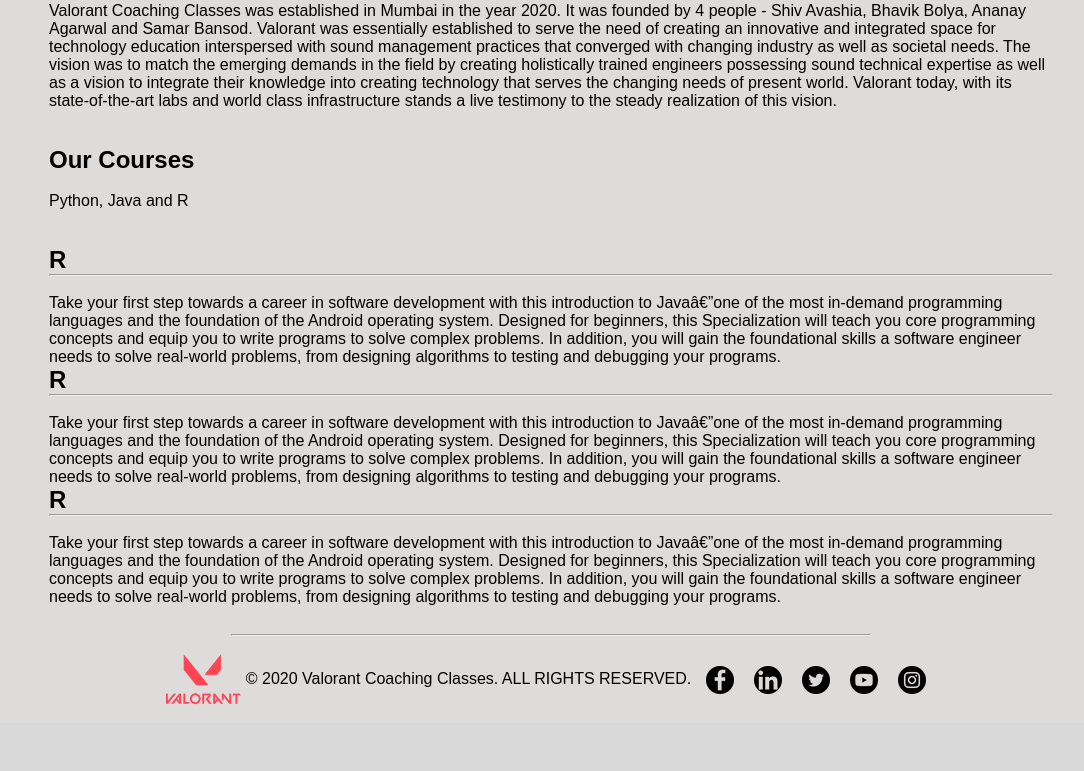
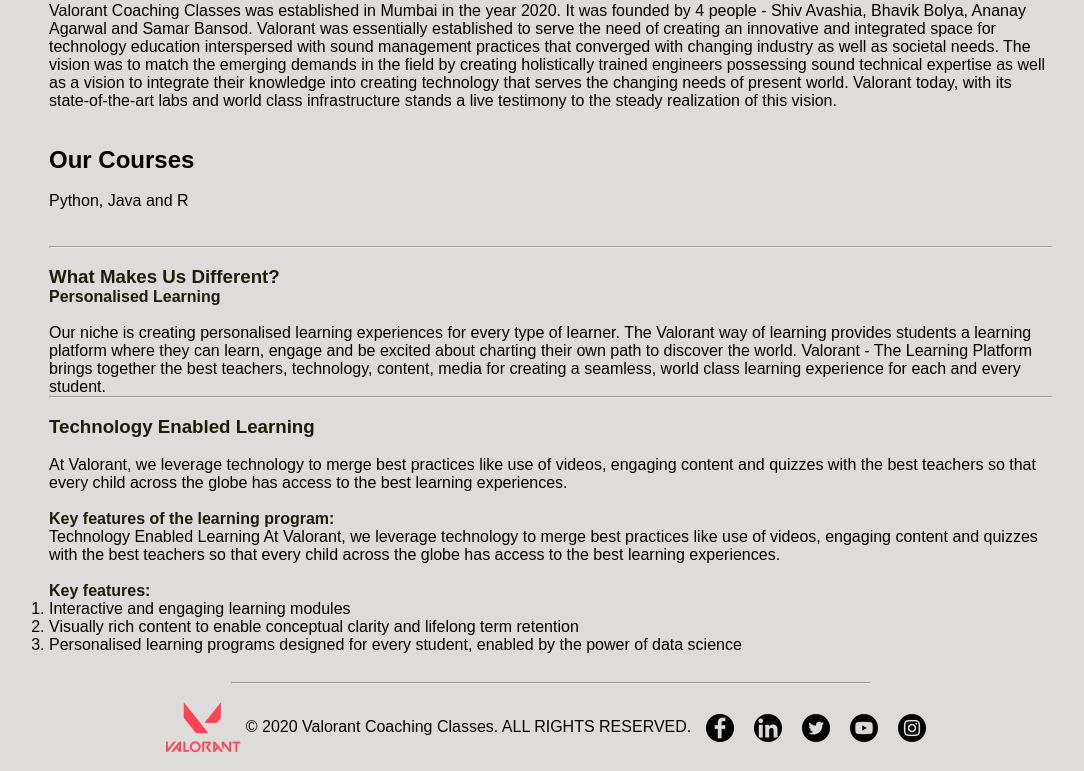
Before and after one commit to Shivashia/Student-Coaching-Portal, a PHP site: page /STUDENT-COACHING-PORTAL/aboutus.html in a window 1280 px wide. Shown: the part 719-1490 px from the top of the page, without its empty margins (89-1173 px from the left). Before the commit the page ends 1423 px from the top, so only its background shows below. Run offline with PHP 8.4, Linux system fonts and the light colour scheme.

Commit message:
About us and Login Styling commint

```diff
--- a/User-registration/aboutus.html
+++ b/User-registration/aboutus.html
@@ -85,27 +85,38 @@
   </div>
   <br><br>
   <div class="member">
-    <p><h2>R</h2></p>
+
     <hr>
     <br>
     <p>
-      Take your first step towards a career in software development with this introduction to Java—one of the most in-demand programming languages and the foundation of the Android operating system. Designed for beginners, this Specialization will teach you core programming concepts and equip you to write programs to solve complex problems. In addition, you will gain the foundational skills a software engineer needs to solve real-world problems, from designing algorithms to testing and debugging your programs.
-    </p>
+      <h3 style="color: #1E1B08">What Makes Us Different?</h3>
+      <h4 style="color: #1E1B08">Personalised Learning</h4>
+      <br>
+      Our niche is creating personalised learning experiences for every type of learner. The Valorant way of learning provides students a learning platform where they can learn, engage and be excited about charting their own path to discover the world. Valorant - The Learning Platform brings together the best teachers, technology, content, media for creating a seamless, world class learning experience for each and every student.
+          </p>
   </div>
   <div class="member">
-    <p><h2>R</h2></p>
+
     <hr>
     <br>
     <p>
-      Take your first step towards a career in software development with this introduction to Java—one of the most in-demand programming languages and the foundation of the Android operating system. Designed for beginners, this Specialization will teach you core programming concepts and equip you to write programs to solve complex problems. In addition, you will gain the foundational skills a software engineer needs to solve real-world problems, from designing algorithms to testing and debugging your programs.
-    </p>
-  </div>
-  <div class="member">
-    <p><h2>R</h2></p>
-    <hr>
-    <br>
-    <p>
-      Take your first step towards a career in software development with this introduction to Java—one of the most in-demand programming languages and the foundation of the Android operating system. Designed for beginners, this Specialization will teach you core programming concepts and equip you to write programs to solve complex problems. In addition, you will gain the foundational skills a software engineer needs to solve real-world problems, from designing algorithms to testing and debugging your programs.
+      <h3 style="color: #1E1B08">Technology Enabled Learning</h3>
+      <br>
+      At Valorant, we leverage technology to merge best practices like use of videos, engaging content and quizzes with the best teachers so that every child across the globe has access to the best learning experiences.
+      <br>
+      <br>
+      <h4 style="color: #1E1B08">Key features of the learning program:</h4>
+
+      Technology Enabled Learning
+      At Valorant, we leverage technology to merge best practices like use of videos, engaging content and quizzes with the best teachers so that every child across the globe has access to the best learning experiences.
+      <br>
+      <br>
+      <h4 style="color: #1E1B08">Key features:</h4>
+      <ol>
+        <li> Interactive and engaging learning modules</li>
+        <li>Visually rich content to enable conceptual clarity and lifelong term retention</li>
+        <li>Personalised learning programs designed for every student, enabled by the power of data science</li>
+      </ol>
     </p>
   </div>
 </div>
```
Also changed, not shown: User-registration/student-login.php (+7 -7 lines).
